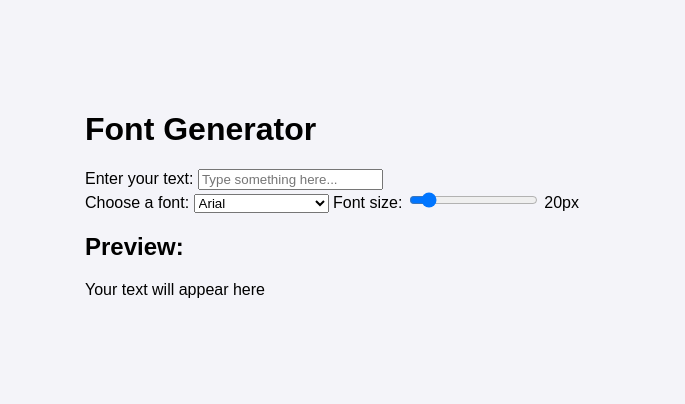
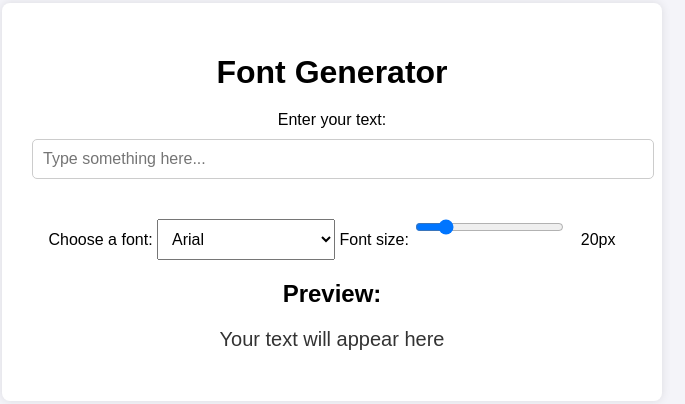
Before and after one commit to masterfault-ai/kings-ai, a plain HTML site: page index.html in a window 1280 px wide. Shown: the part 198-602 px from the top of the page, without its empty margins (308-993 px from the left). Drawn offline with Linux system fonts and the light colour scheme.

Commit message:
Update styles.css

```diff
--- a/styles.css
+++ b/styles.css
@@ -9,62 +9,46 @@ body {
     height: 100vh;
 }
 
-.chat-container {
-    background-color: #fff;
-    width: 400px;
-    border-radius: 10px;
-    box-shadow: 0 4px 8px rgba(0, 0, 0, 0.1);
-    overflow: hidden;
+.container {
+    background-color: white;
+    padding: 30px;
+    border-radius: 8px;
+    box-shadow: 0 0 10px rgba(0, 0, 0, 0.1);
+    width: 80%;
+    max-width: 600px;
+    text-align: center;
 }
 
-.header {
-    background-color: #4CAF50;
-    color: white;
-    text-align: center;
-    padding: 10px 0;
+h1 {
+    font-size: 2em;
+    margin-bottom: 20px;
 }
 
-.chat-box {
-    height: 300px;
-    overflow-y: auto;
-    padding: 10px;
-    background-color: #f9f9f9;
+.input-section, .controls {
+    margin-bottom: 20px;
 }
 
-.message {
-    margin-bottom: 10px;
+input[type="text"] {
+    width: 100%;
+    padding: 10px;
+    margin-top: 10px;
+    font-size: 16px;
+    border: 1px solid #ccc;
+    border-radius: 5px;
 }
 
-.message p {
-    background-color: #e1e1e1;
+select, input[type="range"] {
     padding: 10px;
-    border-radius: 10px;
-    margin: 0;
+    font-size: 16px;
+    margin-top: 10px;
 }
 
-.input-container {
-    display: flex;
-    padding: 10px;
-    background-color: #f1f1f1;
-    justify-content: space-between;
+#fontSizeLabel {
+    margin-left: 10px;
+    font-size: 16px;
 }
 
-.input-container input {
-    width: 80%;
-    padding: 10px;
-    border-radius: 5px;
-    border: 1px solid #ccc;
+.output p {
+    font-size: 20px;
+    color: #333;
 }
-
-.input-container button {
-    padding: 10px 20px;
-    background-color: #4CAF50;
-    color: white;
-    border: none;
-    border-radius: 5px;
-    cursor: pointer;
-}
-
-.input-container button:hover {
-    background-color: #45a049;
-}
```
